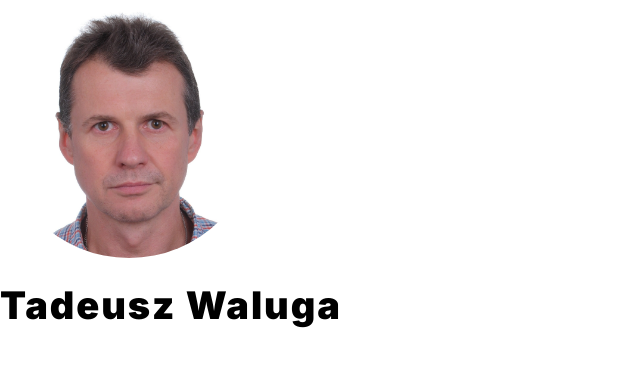
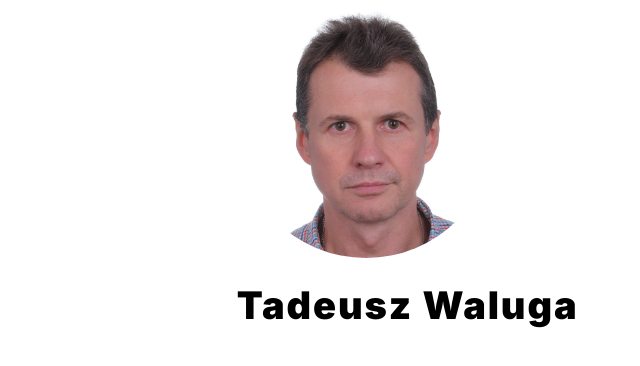
Before and after one commit to waltad/personal-homepage, a React (Create React App) app: page / in a window 1280 px wide. Shown: the top 366 px of the page, without its empty margins (0-640 px from the left). Built offline with nearby package versions, Linux system fonts and the light colour scheme.

Commit message:
added HomePage component

```diff
--- a/src/App.js
+++ b/src/App.js
@@ -1,14 +1,8 @@
-import Section from './common/section';
-import myPhoto from './images/myPhoto.jpg'
+import HomePage from './features/homePage';
 
 function App() {
   return (
-    <>
-      <Section
-        photo={myPhoto}
-        title="Tadeusz Waluga"
-      />
-    </>
+    <HomePage />
   );
 }
 
--- /dev/null
+++ b/src/features/homePage/index.js
@@ -0,0 +1,14 @@
+import Section from "../../common/section";
+import myPhoto from "./../../images/myPhoto.jpg";
+import { Container } from "./styled";
+
+const HomePage = () => (
+  <Container>
+    <Section
+      photo={myPhoto}
+      title="Tadeusz Waluga"
+    />
+  </Container>
+);
+
+export default HomePage;
--- /dev/null
+++ b/src/features/homePage/styled.js
@@ -0,0 +1,6 @@
+import styled from "styled-components";
+
+export const Container = styled.div`
+  display: flex;
+  justify-content: center;
+`;
```
